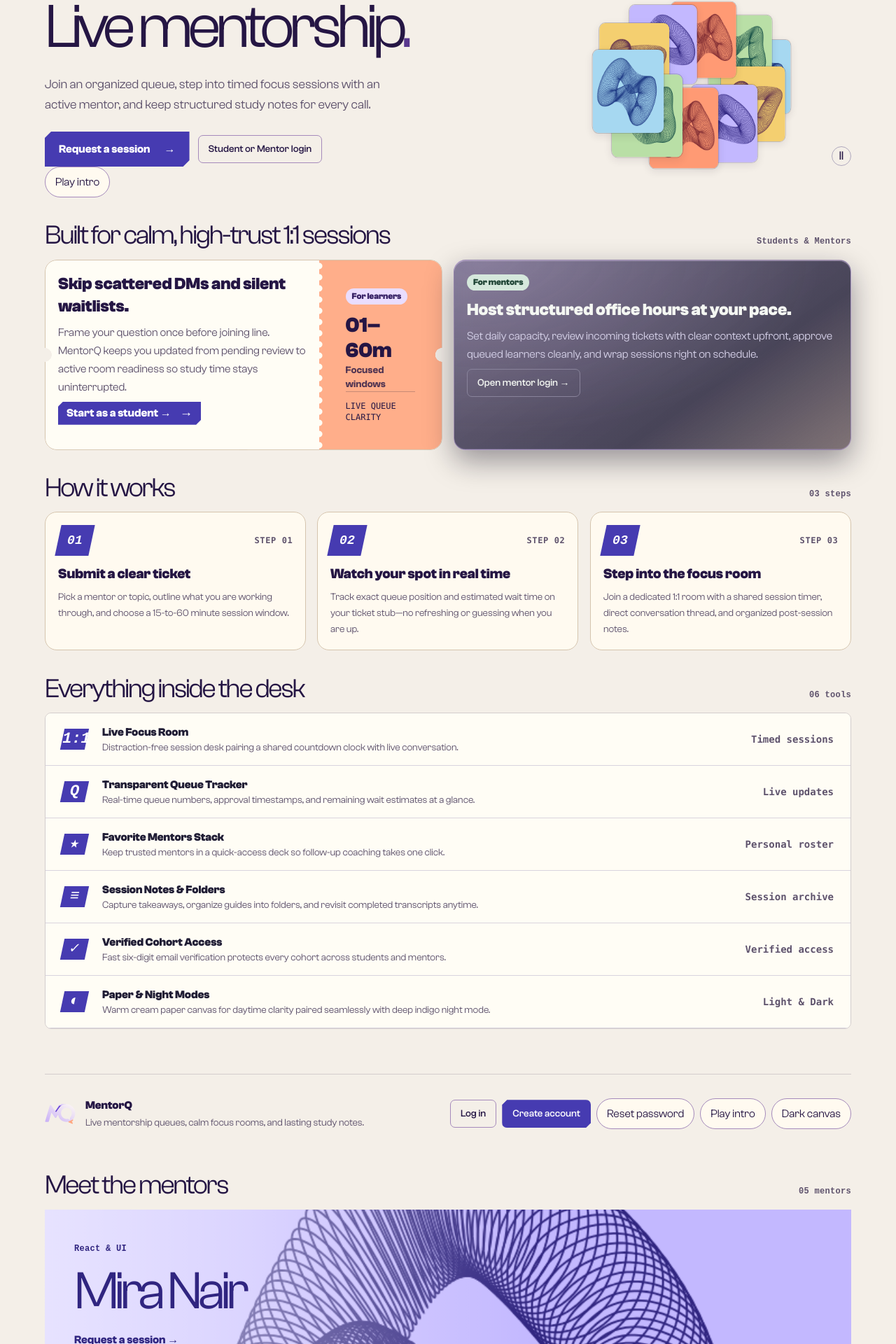
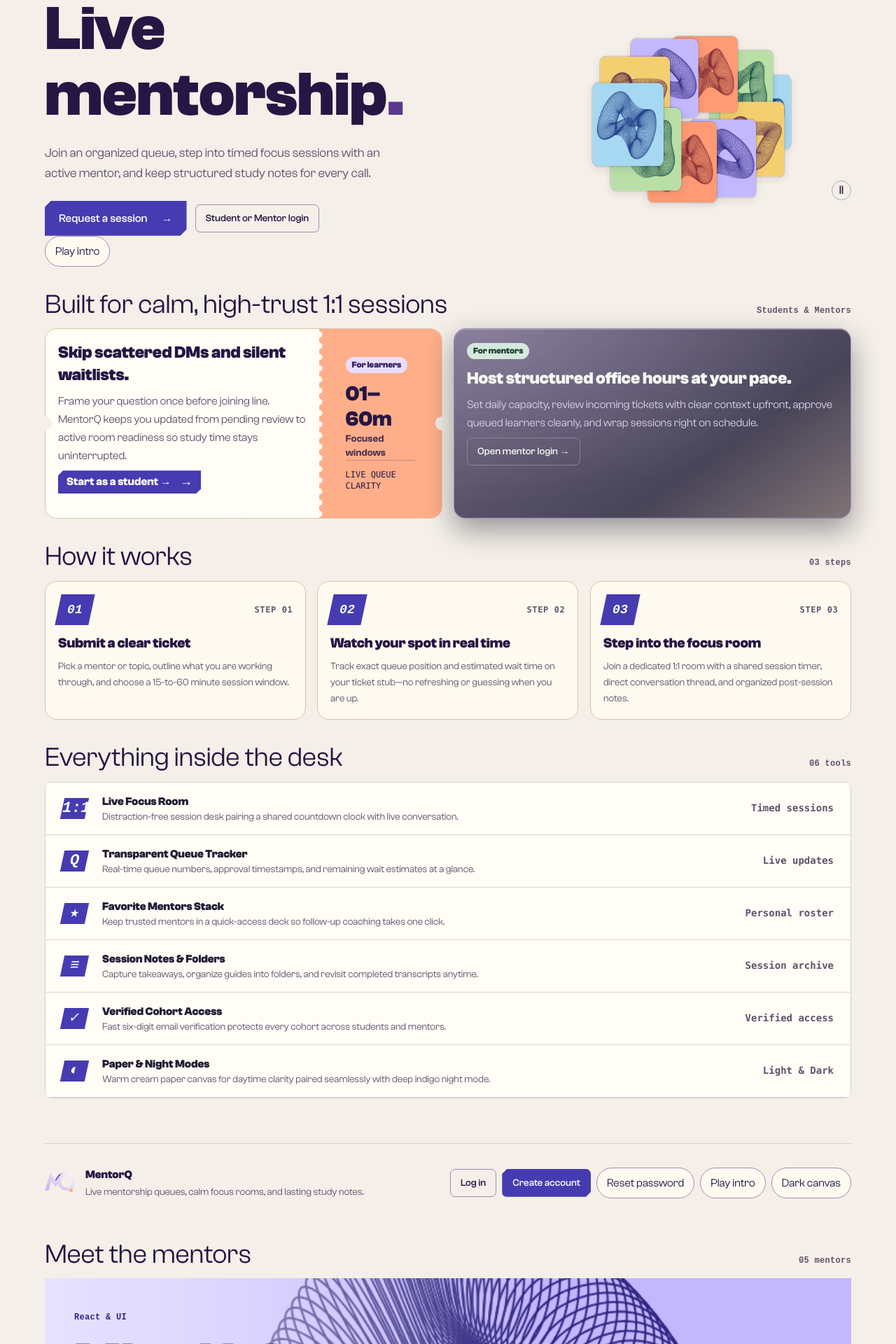
Before and after one commit to Althaf-vt/MentorQ, a React (Vite) app in the folder frontend/: page / in a window 1280 px wide. Shown: the part 96-2016 px from the top of the page at 70% size. Built offline with nearby package versions, Linux system fonts and the light colour scheme; no server answers.

Commit message:
style(ui): align preview and workspace styles with typography tokens

```diff
--- a/frontend/src/styles/navigation-dock.css
+++ b/frontend/src/styles/navigation-dock.css
@@ -10,7 +10,7 @@
 .preview-header .wordmark {
   font-size: 30px;
   font-weight: 750;
-  letter-spacing: -1.8px;
+  letter-spacing: var(--mqds-letter-spacing);
   display: flex;
   align-items: center;
   gap: 10px;
--- a/frontend/src/styles/preview-auth-requests.css
+++ b/frontend/src/styles/preview-auth-requests.css
@@ -78,7 +78,7 @@ dialog.mqds-modal.request-detail { width: min(550px, 94vw); }
   color: var(--mqds-ink);
 }
 .request-queue-facts dt { font-size: .8rem; font-weight: 650; }
-.request-queue-facts dd { margin: 4px 0 0; font-size: clamp(18px, 5vw, 29px); font-weight: 800; letter-spacing: -.045em; }
+.request-queue-facts dd { margin: 4px 0 0; font-size: clamp(18px, 5vw, 29px); font-weight: 800; letter-spacing: var(--mqds-letter-spacing); }
 
 .request-progress {
   overflow: hidden;
@@ -198,7 +198,7 @@ dialog.mqds-modal.request-detail { width: min(550px, 94vw); }
   font-size: 1rem;
   font-weight: 700;
   line-height: 1.25;
-  letter-spacing: -.03em;
+  letter-spacing: var(--mqds-letter-spacing);
   text-overflow: ellipsis;
   white-space: nowrap;
 }
@@ -232,7 +232,7 @@ dialog.mqds-modal.request-detail { width: min(550px, 94vw); }
 }
 .lean-ticket-card .lean-stub-number {
   font: 800 1.45rem/1 var(--mqds-font-mono);
-  letter-spacing: -.05em;
+  letter-spacing: var(--mqds-letter-spacing);
   font-variant-numeric: tabular-nums;
 }
 .lean-ticket-card .lean-stub-label { font: 700 .75rem/1.2 var(--mqds-font); }
--- a/frontend/src/styles/preview-favorites.css
+++ b/frontend/src/styles/preview-favorites.css
@@ -17,7 +17,7 @@
 .favorites-dialog[open]::backdrop { background: #0d0b1dba; backdrop-filter: blur(6px); }
 .favorites-content { padding: clamp(16px, 4vw, 36px); }
 .favorites-header { display: flex; justify-content: space-between; align-items: center; gap: 12px; }
-.favorites-header h2 { margin: 0; font-size: clamp(24px, 5vw, 38px); letter-spacing: -.045em; }
+.favorites-header h2 { margin: 0; font-size: clamp(24px, 5vw, 38px); letter-spacing: var(--mqds-letter-spacing); }
 .favorites-close, .favorite-remove { border: 1px solid #c8aff76b; color: #f4f7f2; background: transparent; }
 .favorites-close { width: 36px; height: 36px; border-radius: 50%; font-size: 24px; flex: none; }
 .favorites-trigger { margin: 10px 0 0 8px; }
--- a/frontend/src/styles/preview-foundation.css
+++ b/frontend/src/styles/preview-foundation.css
@@ -45,8 +45,9 @@ html {
 .hero small, .sectionTitle span { color: var(--mqds-muted); }
 .hero h1 {
   font-size: clamp(48px, 7vw, 102px);
-  letter-spacing: -.075em;
-  line-height: 1;
+  letter-spacing: var(--mqds-letter-spacing);
+  font-weight: var(--mqds-weight-bold);
+  line-height: 1.05;
   margin: 8px 0 22px;
 }
 .hero h1 span { color: var(--mqds-accent); }
@@ -56,7 +57,7 @@ html {
   align-items: center;
   border: 0;
   padding: 13px 20px;
-  font-weight: 650;
+  font-weight: var(--mqds-weight-medium);
   background: var(--blue);
   color: #fff;
   cursor: pointer;
@@ -143,7 +144,7 @@ html {
 }
 .sectionTitle h2 {
   font-size: clamp(28px, 3vw, 44px);
-  letter-spacing: -.055em;
+  letter-spacing: var(--mqds-letter-spacing);
   line-height: 1.06;
   margin: 0;
 }
--- a/frontend/src/styles/preview-intro.css
+++ b/frontend/src/styles/preview-intro.css
@@ -119,7 +119,7 @@
   font-size: clamp(2.4rem, 9vw, 5.3rem);
   line-height: 1.12;
   font-weight: 750;
-  letter-spacing: -.055em;
+  letter-spacing: var(--mqds-letter-spacing);
 }
 #intro-title span {
   display: inline-block;
--- a/frontend/src/styles/preview-notes.css
+++ b/frontend/src/styles/preview-notes.css
@@ -50,7 +50,7 @@
   margin: 24px 0 10px;
   font-size: clamp(29px, 5vw, 50px);
   line-height: .98;
-  letter-spacing: -.065em;
+  letter-spacing: var(--mqds-letter-spacing);
   transform: scale(.93);
   transform-origin: left top;
   transition: transform var(--note-speed) var(--note-ease);
--- a/frontend/src/styles/preview-tickets-gallery.css
+++ b/frontend/src/styles/preview-tickets-gallery.css
@@ -41,9 +41,10 @@
   flex: none;
 }
 .body h2 {
-  letter-spacing: -.055em;
-  line-height: 1.06;
+  letter-spacing: var(--mqds-letter-spacing);
+  line-height: var(--mqds-heading-line-height);
   font-size: clamp(26px, 3.4vw, 50px);
+  font-weight: var(--mqds-weight-semibold);
   margin: 9px 0 16px;
   overflow-wrap: anywhere;
 }
@@ -55,6 +56,7 @@
   font-weight: 650;
 }
 .stub {
+  container-type: inline-size;
   position: relative;
   background: #ffae8a;
   color: #201d35;
@@ -69,8 +71,14 @@
   width: 10px;
   background: radial-gradient(circle at center, var(--ticket-paper) 4px, transparent 5px) 0 0 / 10px 16px;
 }
-.stub strong { font-size: clamp(32px, 5vw, 75px); line-height: 1; letter-spacing: -.075em; overflow-wrap: anywhere; }
-.stub span { font-size: 19px; font-weight: 600; }
+.stub strong {
+  font-size: clamp(1rem, 19cqi, 4.25rem);
+  font-weight: var(--mqds-weight-semibold);
+  line-height: var(--mqds-heading-line-height);
+  letter-spacing: var(--mqds-letter-spacing);
+  overflow-wrap: anywhere;
+}
+.stub span { font-size: 19px; font-weight: var(--mqds-weight-medium); }
 .stub small { border-top: 1px solid #201d3580; padding-top: 10px; margin-top: 13px; }
 
 @media (hover: hover) and (pointer: fine) {
@@ -119,7 +127,15 @@
   from { opacity: 0; transform: translateY(8px); }
 }
 
-.bio h3 { font-size: clamp(40px, 6vw, 90px); line-height: .95; letter-spacing: -.075em; max-width: 4em; margin: 15px 0; }
+.bio h3 {
+  font-size: clamp(40px, 6vw, 90px);
+  font-weight: var(--mqds-weight-bold);
+  line-height: 1.05;
+  letter-spacing: var(--mqds-letter-spacing);
+  max-width: 11ch;
+  overflow-wrap: anywhere;
+  margin: 15px 0;
+}
 .bio button { border-bottom: 1px solid; background: transparent; padding: 5px 0; font-weight: 650; }
 .mentor-request {
   background-image: linear-gradient(currentColor, currentColor);
@@ -275,7 +291,6 @@ dialog:not(.brand-intro)[data-closing]::backdrop { animation: modal-shade-out .1
   .gallery { padding: 22px; min-height: 330px; }
   .strip { margin-top: 54px; }
 }
-@media (max-width: 420px) { .stub strong { font-size: 29px; } }
 @media (max-width: 380px) { .site-nav a { padding-inline: 4px; font-size: .74rem; } }
 @media (prefers-reduced-motion: reduce) {
   .ticket:hover, .ticket:focus-within, .account:hover { transform: none; }
--- a/frontend/src/styles/preview-workspace-live.css
+++ b/frontend/src/styles/preview-workspace-live.css
@@ -82,7 +82,7 @@ dialog.mqds-modal.mentor-workspace { width: min(820px, 94vw); }
   margin: 8px 0 5px;
   font-size: clamp(1.15rem, 3vw, 1.5rem);
   line-height: 1.15;
-  letter-spacing: -.025em;
+  letter-spacing: var(--mqds-letter-spacing);
   overflow-wrap: anywhere;
 }
 .triage-detail > p { margin: 0; color: var(--mqds-muted-ink); overflow-wrap: anywhere; }
@@ -166,7 +166,7 @@ dialog.mqds-modal.mentor-workspace { width: min(820px, 94vw); }
   padding: 12px 24px 27px;
   font-size: clamp(33px, 5.1vw, 70px);
   line-height: .98;
-  letter-spacing: -.065em;
+  letter-spacing: var(--mqds-letter-spacing);
   overflow-wrap: anywhere;
 }
 .live-clock {
@@ -186,7 +186,7 @@ dialog.mqds-modal.mentor-workspace { width: min(820px, 94vw); }
   background: radial-gradient(circle, var(--paper) 3px, transparent 3.4px) 0 0 / 13px 8px repeat-x;
   pointer-events: none;
 }
-.live-clock strong { font-size: clamp(44px, 7vw, 82px); line-height: 1; letter-spacing: -.06em; font-variant-numeric: tabular-nums; }
+.live-clock strong { font-size: clamp(44px, 7vw, 82px); line-height: 1; letter-spacing: var(--mqds-letter-spacing); font-variant-numeric: tabular-nums; }
 .live-clock progress { display: block; width: 100%; height: 8px; accent-color: #59388e; }
 
 .live-chat {
@@ -280,7 +280,7 @@ header[hidden], main[hidden] { display: none; }
 }
 
 .spring-panel { padding: clamp(21px, 6vw, 36px); }
-.spring-panel h2 { margin: 15px 0 9px; font-size: clamp(26px, 6vw, 37px); line-height: 1; letter-spacing: -.05em; }
+.spring-panel h2 { margin: 15px 0 9px; font-size: clamp(26px, 6vw, 37px); line-height: 1; letter-spacing: var(--mqds-letter-spacing); }
 .spring-panel p { margin: 0; line-height: 1.55; }
 .spring-symbol {
   display: grid;
```
